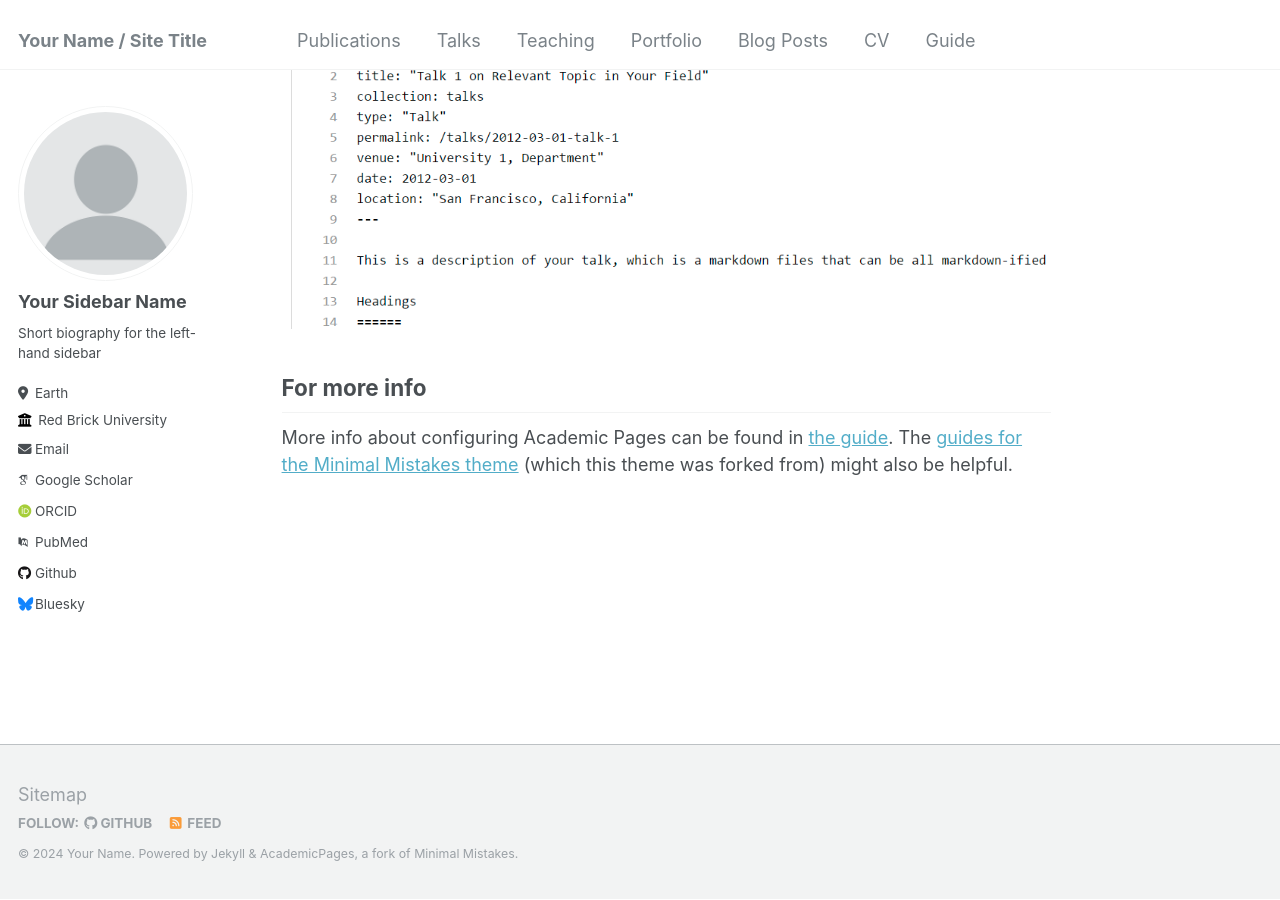
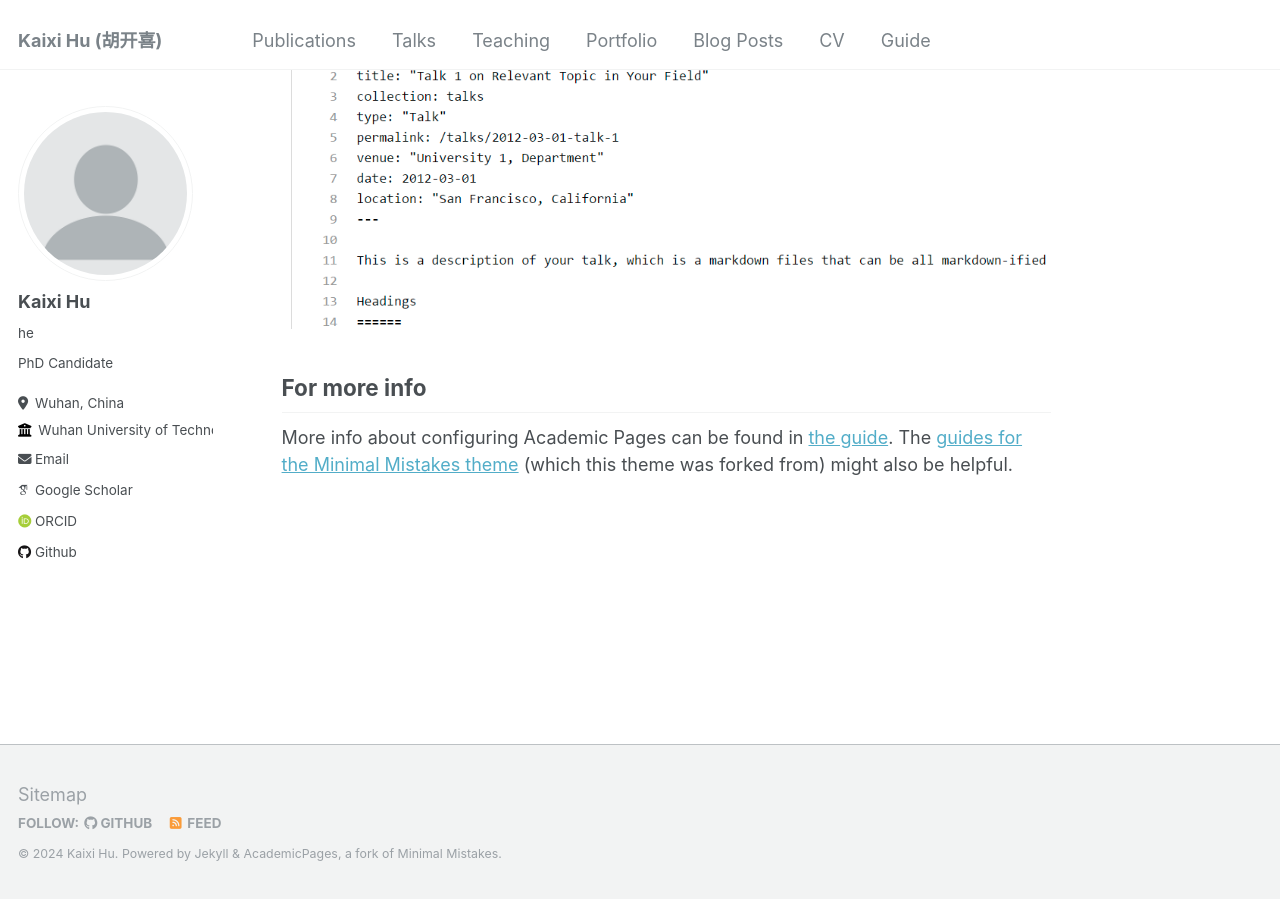
Before and after one commit to hukx-issac/hukx-issac.github.io, a Jekyll site: the page built from _pages/about.md, in a window 1280 px wide and 900 px high, scrolled down 2524 px. Built offline with Jekyll 4.4.1, drawn with Linux system fonts in a browser that asks for light colours; some web fonts are replaced.

Commit message:
Update _config.yml

```diff
--- a/_config.yml
+++ b/_config.yml
@@ -8,11 +8,11 @@
 
 # Basic Site Settings
 locale                   : "en-US"
-title                    : "Your Name / Site Title"
+title                    : "Kaixi Hu (胡开喜)"
 title_separator          : "-"
-name                     : &name "Your Name"
+name                     : &name "Kaixi Hu"
 description              : &description "personal description"
-url                      : https://academicpages.github.io # the base hostname & protocol for your site e.g. "https://mmistakes.github.io"
+url                      : https://kxhu.github.io # the base hostname & protocol for your site e.g. "https://mmistakes.github.io"
 baseurl                  : "" # the subpath of your site, e.g. "/blog"
 repository               : "academicpages/academicpages.github.io"
 
@@ -22,33 +22,33 @@ repository               : "academicpages/academicpages.github.io"
 author:
   # Biographic information
   avatar           : "profile.png"
-  name             : "Your Sidebar Name"
-  pronouns         : # example: "she/her"
-  bio              : "Short biography for the left-hand sidebar"
-  location         : "Earth"
-  employer         : "Red Brick University"
+  name             : "Kaixi Hu"
+  pronouns         : "he"
+  bio              : "PhD Candidate"
+  location         : "Wuhan, China"
+  employer         : "Wuhan University of Technology"
   uri              : # URL
-  email            : "none@example.org"
+  email            : "issac_hkx@whut.edu.cn"
 
   # Academic websites
-  arxiv            : # URL - Update with the correct link to your profile
-  googlescholar    : "https://scholar.google.com/citations?user=PS_CX0AAAAAJ"
-  impactstory      : # URL
-  orcid            : "http://orcid.org/yourorcidurl"
+  #arxiv            : # URL - Update with the correct link to your profile
+  googlescholar    : "https://scholar.google.com/citations?user=x0D8owcAAAAJ&hl=en&oi=ao"
+  #impactstory      : # URL
+  orcid            : "https://orcid.org/0000-0002-6774-8510"
   semantic         : # URL
-  pubmed           : "https://www.ncbi.nlm.nih.gov/pubmed/?term=john+snow"
-  researchgate     : # URL
+  #pubmed           : "https://www.ncbi.nlm.nih.gov/pubmed/?term=john+snow"
+  #researchgate     : # URL
 
   # Repositories and software development
-  bitbucket        : # Username - Update with your username on the site
-  codepen          : # Username
-  dribbble         : # Username
-  github           : "academicpages"
-  kaggle           : # Username
-  stackoverflow    : # User number or user number and name (i.e., use "1" or "1/jeff-atwood")
+  #bitbucket        : # Username - Update with your username on the site
+  #codepen          : # Username
+  #dribbble         : # Username
+  github           : "https://github.com/hukx-issac"
+  #kaggle           : # Username
+  #stackoverflow    : # User number or user number and name (i.e., use "1" or "1/jeff-atwood")
 
   # Social media
-  bluesky          : "bsky.app" # Replace this with you Bluesky username
+  bluesky          : # Replace this with you Bluesky username
   facebook         : # Username
   flickr           : # Username
   foursquare       : # Username
```
